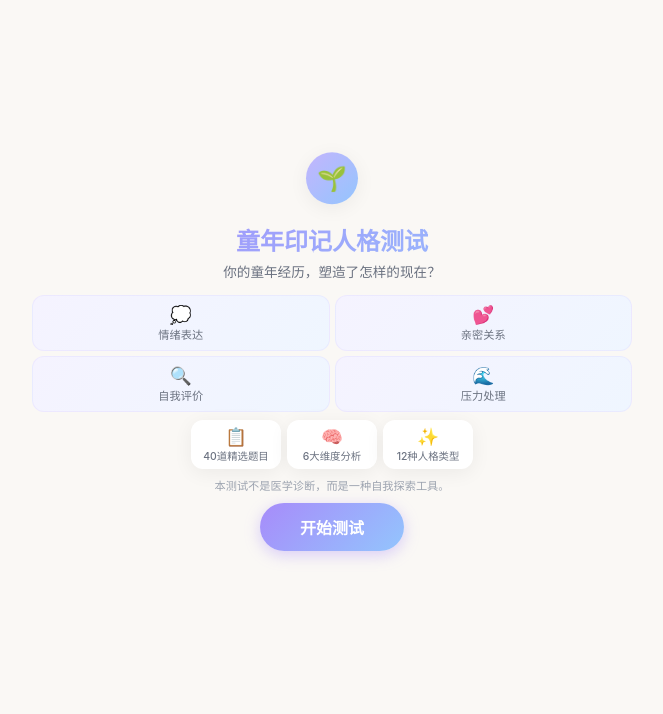
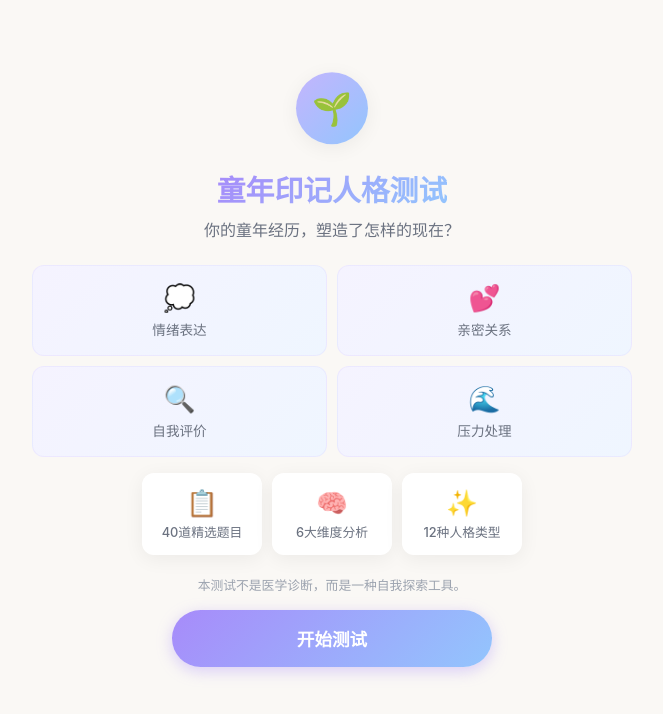
Before and after one commit to zys4057/childhood-test-, a plain HTML site: page index.html in a window 1280 px wide. Shown: the whole page, without its empty margins (308-971 px from the left). Drawn offline with Linux system fonts and the light colour scheme.

Commit message:
Add files via upload

```diff
--- a/index.html
+++ b/index.html
@@ -7,12 +7,16 @@
   <link rel="stylesheet" href="./style.css" />
 </head>
 <body>
+  <!-- 页面1：首页 -->
   <div id="page-home" class="page active">
     <div class="home-content">
+      <div class="home-top">
         <div class="home-icon">🌱</div>
         <h1 class="home-title">童年印记人格测试</h1>
         <p class="home-subtitle">你的童年经历，塑造了怎样的现在？</p>
-      <div class="impact-grid compact">
+      </div>
+      <div class="home-middle">
+        <div class="impact-grid">
           <div class="impact-item">
             <div class="impact-icon">💭</div>
             <div class="impact-text">情绪表达</div>
@@ -30,7 +34,7 @@
             <div class="impact-text">压力处理</div>
           </div>
         </div>
-      <div class="feature-row compact">
+        <div class="feature-row">
           <div class="feature-item">
             <div class="feature-icon">📋</div>
             <div class="feature-text">40道精选题目</div>
@@ -44,8 +48,11 @@
             <div class="feature-text">12种人格类型</div>
           </div>
         </div>
+      </div>
+      <div class="home-bottom">
         <p class="notice">本测试不是医学诊断，而是一种自我探索工具。</p>
         <button class="btn btn-primary" onclick="startQuiz()">开始测试</button>
+      </div>
     </div>
   </div>
 
--- a/style.css
+++ b/style.css
@@ -62,19 +62,31 @@ body {
   max-width: 600px;
   width: 100%;
   text-align: center;
-  margin-top: 2vh;
+  display: flex;
+  flex-direction: column;
+  justify-content: space-between;
+  min-height: calc(100vh - 40px);
+  padding: 2vh 0;
+}
+
+.home-top {
+  flex: 1;
+  display: flex;
+  flex-direction: column;
+  justify-content: center;
+  align-items: center;
 }
 
 .home-icon {
-  width: 52px;
-  height: 52px;
-  margin: 0 auto 10px;
+  width: 72px;
+  height: 72px;
+  margin: 0 auto 16px;
   background: linear-gradient(135deg, var(--primary-light), var(--secondary));
   border-radius: 50%;
   display: flex;
   align-items: center;
   justify-content: center;
-  font-size: 24px;
+  font-size: 32px;
   box-shadow: var(--shadow);
   animation: float 3s ease-in-out infinite;
 }
@@ -85,9 +97,9 @@ body {
 }
 
 .home-title {
-  font-size: 1.5rem;
+  font-size: 1.8rem;
   font-weight: 700;
-  margin-bottom: 4px;
+  margin-bottom: 8px;
   background: linear-gradient(135deg, var(--primary), var(--secondary));
   -webkit-background-clip: text;
   -webkit-text-fill-color: transparent;
@@ -95,27 +107,27 @@ body {
 }
 
 .home-subtitle {
-  font-size: 0.85rem;
+  font-size: 1rem;
   color: var(--text-light);
-  margin-bottom: 14px;
+  margin-bottom: 24px;
+}
+
+.home-middle {
+  width: 100%;
+  margin-bottom: 20px;
 }
 
 .impact-grid {
   display: grid;
   grid-template-columns: repeat(2, 1fr);
-  gap: 6px;
-  margin-bottom: 10px;
-}
-
-.impact-grid.compact {
-  gap: 5px;
-  margin-bottom: 8px;
+  gap: 10px;
+  margin-bottom: 16px;
 }
 
 .impact-item {
   background: linear-gradient(135deg, #f5f3ff, #eff6ff);
   border-radius: var(--radius-sm);
-  padding: 8px 4px;
+  padding: 16px 10px;
   text-align: center;
   transition: var(--transition);
   border: 1px solid rgba(167, 139, 250, 0.1);
@@ -127,12 +139,12 @@ body {
 }
 
 .impact-icon {
-  font-size: 1.1rem;
-  margin-bottom: 1px;
+  font-size: 1.6rem;
+  margin-bottom: 6px;
 }
 
 .impact-text {
-  font-size: 0.7rem;
+  font-size: 0.85rem;
   color: var(--text-light);
   font-weight: 500;
 }
@@ -140,63 +152,63 @@ body {
 .feature-row {
   display: flex;
   justify-content: center;
-  gap: 8px;
-  margin-bottom: 10px;
+  gap: 10px;
   flex-wrap: wrap;
-}
-
-.feature-row.compact {
-  gap: 6px;
-  margin-bottom: 8px;
 }
 
 .feature-item {
   background: var(--card);
   border-radius: var(--radius-sm);
-  padding: 6px 8px;
+  padding: 14px 16px;
   box-shadow: var(--shadow);
   text-align: center;
   flex: 1;
-  min-width: 60px;
-  max-width: 90px;
+  min-width: 80px;
+  max-width: 120px;
   transition: var(--transition);
 }
 
 .feature-item:hover {
-  transform: translateY(-2px);
+  transform: translateY(-3px);
   box-shadow: var(--shadow-hover);
 }
 
 .feature-icon {
-  font-size: 1.1rem;
-  margin-bottom: 1px;
+  font-size: 1.6rem;
+  margin-bottom: 4px;
 }
 
 .feature-text {
-  font-size: 0.65rem;
+  font-size: 0.8rem;
   color: var(--text-light);
   font-weight: 500;
 }
 
+.home-bottom {
+  width: 100%;
+}
+
 .notice {
-  font-size: 0.7rem;
+  font-size: 0.8rem;
   color: var(--text-muted);
-  margin-bottom: 10px;
+  margin-bottom: 16px;
   padding: 0 10px;
 }
 
 /* ===== 按钮 ===== */
 .btn {
   display: inline-block;
-  padding: 12px 40px;
+  padding: 16px 56px;
   border-radius: 50px;
   border: none;
-  font-size: 1rem;
+  font-size: 1.1rem;
   font-weight: 600;
   cursor: pointer;
   transition: var(--transition);
   font-family: inherit;
   text-align: center;
+  width: 100%;
+  max-width: 320px;
 }
 
 .btn-primary {
@@ -553,7 +565,42 @@ body {
 /* ===== 响应式 ===== */
 @media (max-width: 480px) {
   .home-title {
-    font-size: 1.8rem;
+    font-size: 1.6rem;
+  }
+
+  .home-icon {
+    width: 60px;
+    height: 60px;
+    font-size: 26px;
+  }
+
+  .impact-item {
+    padding: 12px 8px;
+  }
+
+  .impact-icon {
+    font-size: 1.4rem;
+  }
+
+  .impact-text {
+    font-size: 0.8rem;
+  }
+
+  .feature-item {
+    padding: 10px 12px;
+  }
+
+  .feature-icon {
+    font-size: 1.4rem;
+  }
+
+  .feature-text {
+    font-size: 0.75rem;
+  }
+
+  .btn {
+    padding: 14px 40px;
+    font-size: 1.05rem;
   }
 
   .question-card {
@@ -567,11 +614,6 @@ body {
   .option {
     padding: 14px 16px;
     font-size: 0.9rem;
-  }
-
-  .btn {
-    padding: 12px 36px;
-    font-size: 1rem;
   }
 
   .scores-grid {
@@ -589,6 +631,7 @@ body {
   }
 
   .home-content {
-    margin-top: 15vh;
+    min-height: auto;
+    padding: 5vh 0;
   }
 }
```
Lines whose indentation alone changed are shown as unchanged.
